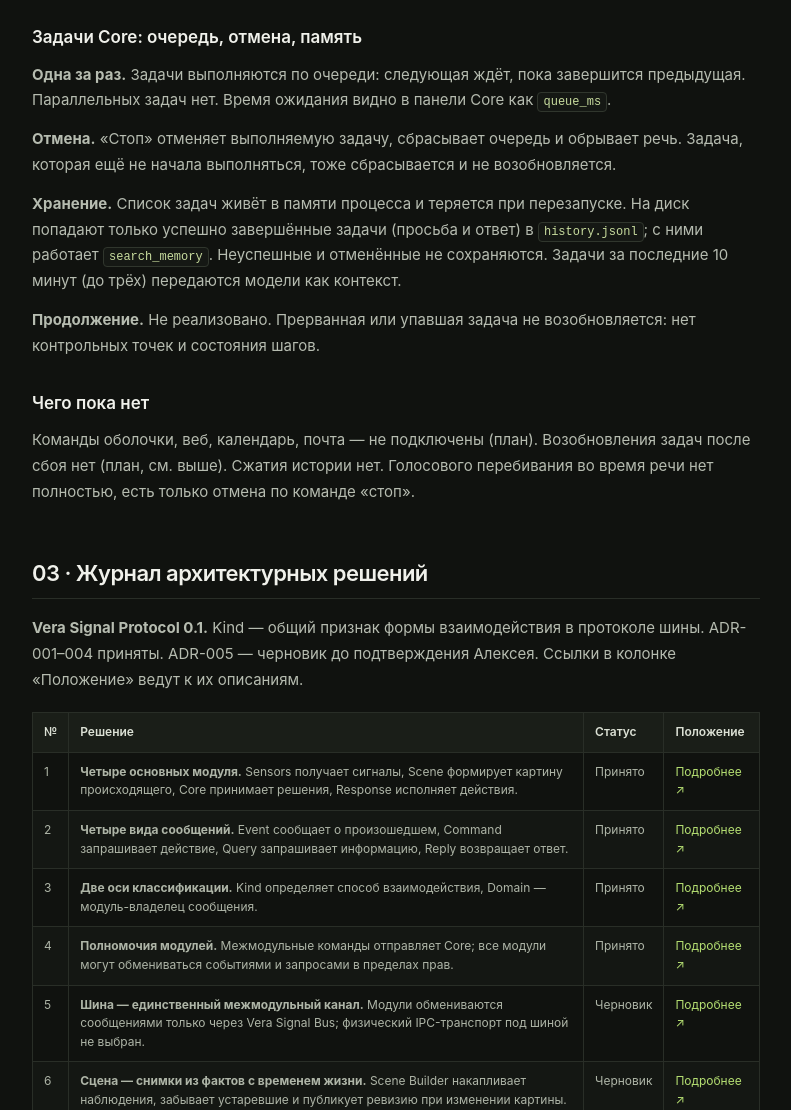
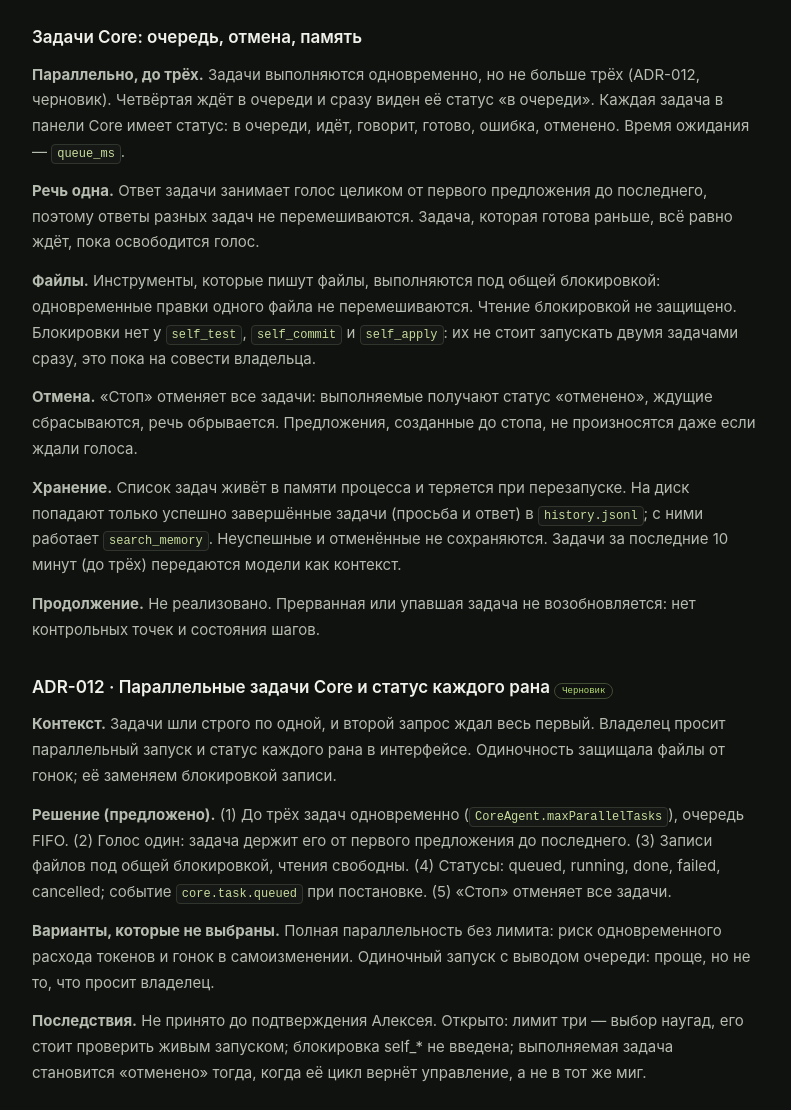
Before and after one commit to vera-voice-ai/vera, a plain HTML site: page docs/index.html in a window 1280 px wide. Shown: the part 3960-5070 px from the top of the page, without its empty margins (275-1066 px from the left). Drawn offline with Linux system fonts and the light colour scheme; a script that the page names is missing.

Commit message:
Docs: parallel tasks and ADR-012 draft (status of each run, one voice, write lock)
Co-Authored-By: Claude Haiku 5.5 <noreply@anthropic.com>

```diff
--- a/docs/index.html
+++ b/docs/index.html
@@ -169,10 +169,18 @@
     </table>
 
     <h3 id="vera-tasks">Задачи Core: очередь, отмена, память</h3>
-    <p><b>Одна за раз.</b> Задачи выполняются по очереди: следующая ждёт, пока завершится предыдущая. Параллельных задач нет. Время ожидания видно в панели Core как <code>queue_ms</code>.</p>
-    <p><b>Отмена.</b> «Стоп» отменяет выполняемую задачу, сбрасывает очередь и обрывает речь. Задача, которая ещё не начала выполняться, тоже сбрасывается и не возобновляется.</p>
+    <p><b>Параллельно, до трёх.</b> Задачи выполняются одновременно, но не больше трёх (ADR-012, черновик). Четвёртая ждёт в очереди и сразу виден её статус «в очереди». Каждая задача в панели Core имеет статус: в очереди, идёт, говорит, готово, ошибка, отменено. Время ожидания — <code>queue_ms</code>.</p>
+    <p><b>Речь одна.</b> Ответ задачи занимает голос целиком от первого предложения до последнего, поэтому ответы разных задач не перемешиваются. Задача, которая готова раньше, всё равно ждёт, пока освободится голос.</p>
+    <p><b>Файлы.</b> Инструменты, которые пишут файлы, выполняются под общей блокировкой: одновременные правки одного файла не перемешиваются. Чтение блокировкой не защищено. Блокировки нет у <code>self_test</code>, <code>self_commit</code> и <code>self_apply</code>: их не стоит запускать двумя задачами сразу, это пока на совести владельца.</p>
+    <p><b>Отмена.</b> «Стоп» отменяет все задачи: выполняемые получают статус «отменено», ждущие сбрасываются, речь обрывается. Предложения, созданные до стопа, не произносятся даже если ждали голоса.</p>
     <p><b>Хранение.</b> Список задач живёт в памяти процесса и теряется при перезапуске. На диск попадают только успешно завершённые задачи (просьба и ответ) в <code>history.jsonl</code>; с ними работает <code>search_memory</code>. Неуспешные и отменённые не сохраняются. Задачи за последние 10 минут (до трёх) передаются модели как контекст.</p>
     <p><b>Продолжение.</b> Не реализовано. Прерванная или упавшая задача не возобновляется: нет контрольных точек и состояния шагов.</p>
+
+    <h3 id="adr-012">ADR-012 · Параллельные задачи Core и статус каждого рана <span class="adr-status">Черновик</span></h3>
+    <p><b>Контекст.</b> Задачи шли строго по одной, и второй запрос ждал весь первый. Владелец просит параллельный запуск и статус каждого рана в интерфейсе. Одиночность защищала файлы от гонок; её заменяем блокировкой записи.</p>
+    <p><b>Решение (предложено).</b> (1) До трёх задач одновременно (<code>CoreAgent.maxParallelTasks</code>), очередь FIFO. (2) Голос один: задача держит его от первого предложения до последнего. (3) Записи файлов под общей блокировкой, чтения свободны. (4) Статусы: queued, running, done, failed, cancelled; событие <code>core.task.queued</code> при постановке. (5) «Стоп» отменяет все задачи.</p>
+    <p><b>Варианты, которые не выбраны.</b> Полная параллельность без лимита: риск одновременного расхода токенов и гонок в самоизменении. Одиночный запуск с выводом очереди: проще, но не то, что просит владелец.</p>
+    <p><b>Последствия.</b> Не принято до подтверждения Алексея. Открыто: лимит три — выбор наугад, его стоит проверить живым запуском; блокировка self_* не введена; выполняемая задача становится «отменено» тогда, когда её цикл вернёт управление, а не в тот же миг.</p>
 
     <h3 id="vera-not-yet">Чего пока нет</h3>
     <p>Команды оболочки, веб, календарь, почта — не подключены (план). Возобновления задач после сбоя нет (план, см. выше). Сжатия истории нет. Голосового перебивания во время речи нет полностью, есть только отмена по команде «стоп».</p>
```
